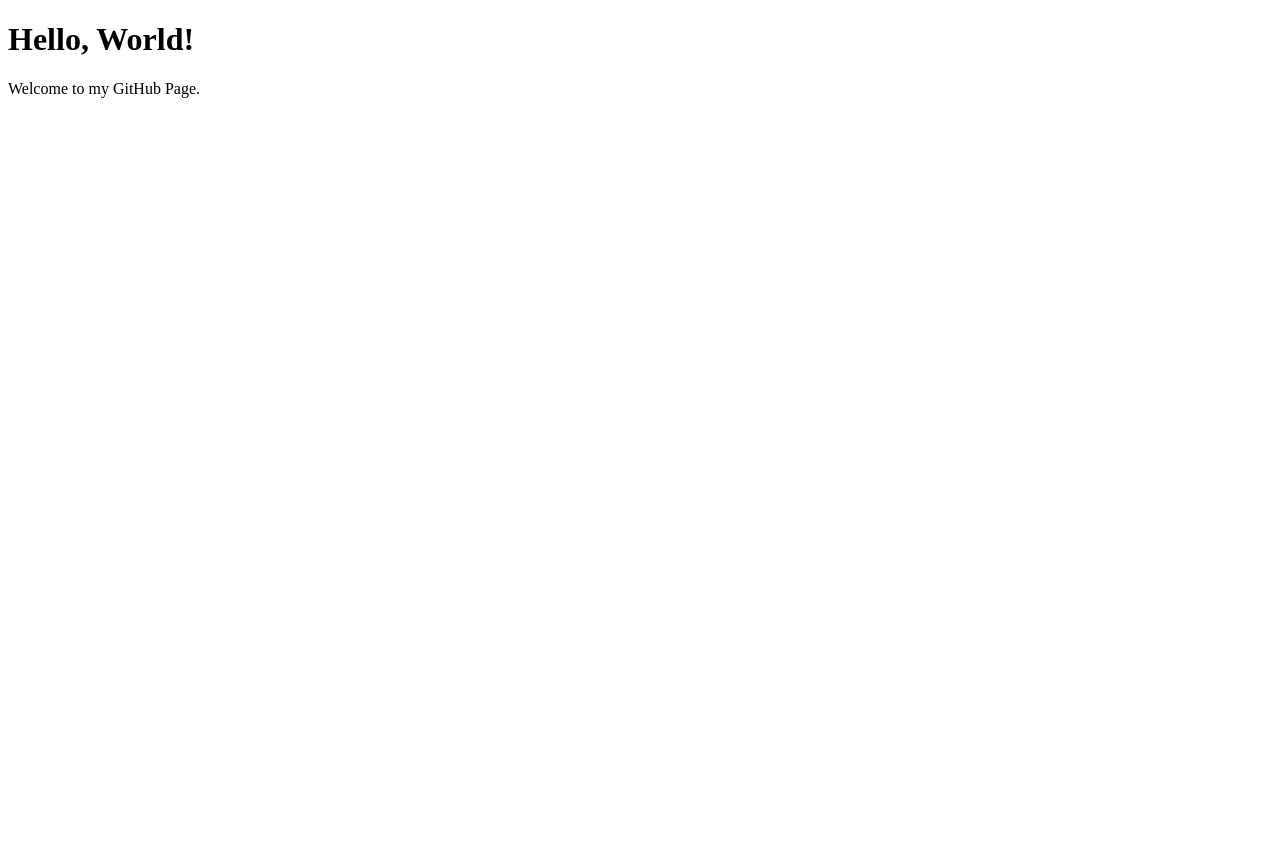
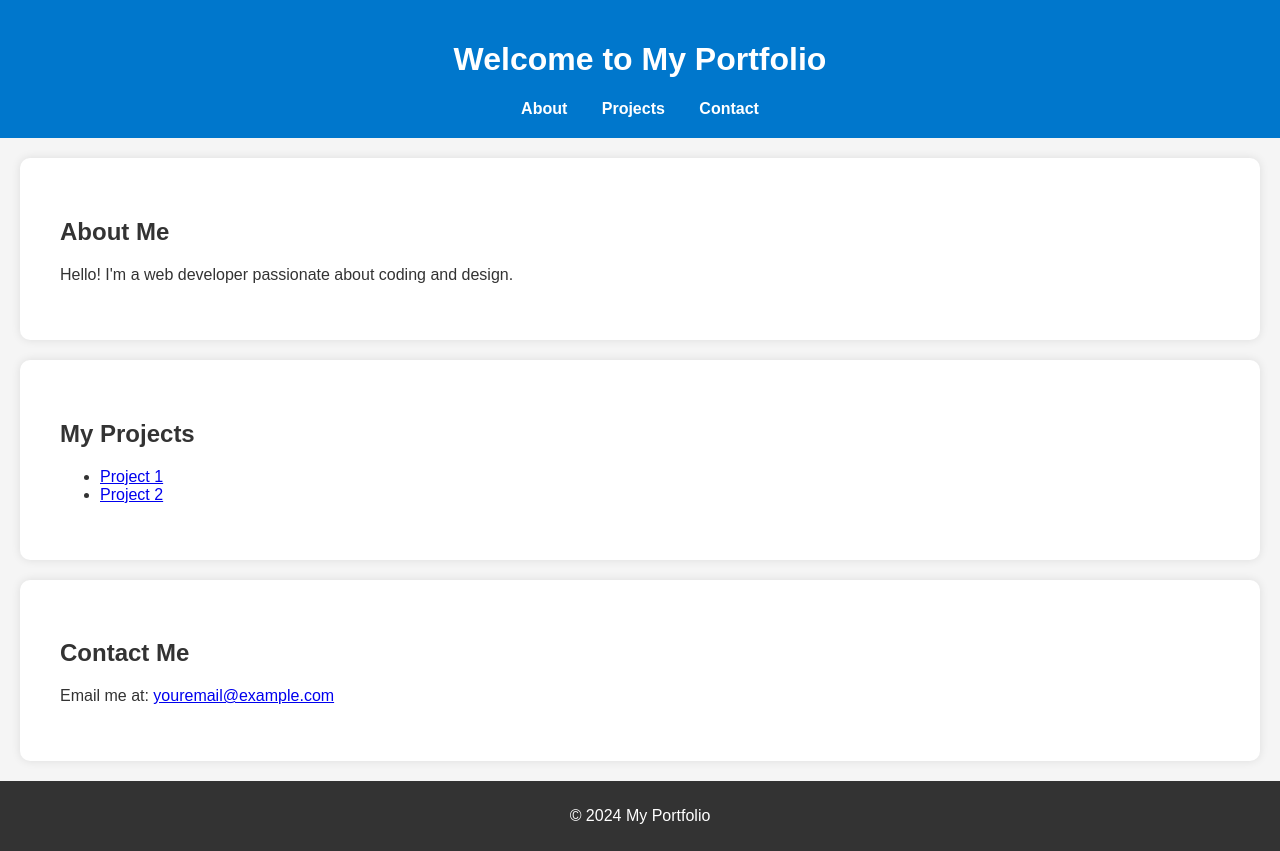
Before and after one commit to velicanss/velicanss.github.io, a plain HTML site: page index.html in a window 1280 px wide. Before the commit the page ends 800 px from the top, so only its background shows below. Drawn offline with Linux system fonts and the light colour scheme.

Commit message:
index.html

```diff
--- a/index.html
+++ b/index.html
@@ -1,10 +1,41 @@
 <!DOCTYPE html>
-<html>
+<html lang="en">
 <head>
-    <title>My GitHub Page</title>
+    <meta charset="UTF-8">
+    <meta name="viewport" content="width=device-width, initial-scale=1.0">
+    <title>My Portfolio</title>
+    <link rel="stylesheet" href="style.css"> <!-- Connects to CSS -->
 </head>
 <body>
-    <h1>Hello, World!</h1>
-    <p>Welcome to my GitHub Page.</p>
+    <header>
+        <h1>Welcome to My Portfolio</h1>
+        <nav>
+            <a href="#about">About</a>
+            <a href="#projects">Projects</a>
+            <a href="#contact">Contact</a>
+        </nav>
+    </header>
+
+    <section id="about">
+        <h2>About Me</h2>
+        <p>Hello! I'm a web developer passionate about coding and design.</p>
+    </section>
+
+    <section id="projects">
+        <h2>My Projects</h2>
+        <ul>
+            <li><a href="#">Project 1</a></li>
+            <li><a href="#">Project 2</a></li>
+        </ul>
+    </section>
+
+    <section id="contact">
+        <h2>Contact Me</h2>
+        <p>Email me at: <a href="mailto:youremail@example.com">youremail@example.com</a></p>
+    </section>
+
+    <footer>
+        <p>&copy; 2024 My Portfolio</p>
+    </footer>
 </body>
 </html>
```
